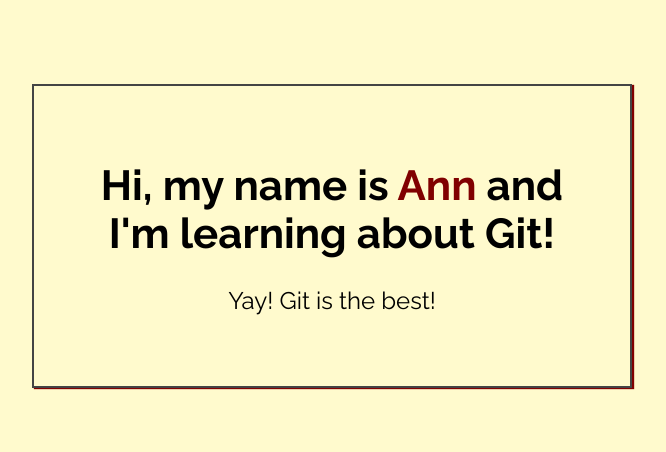
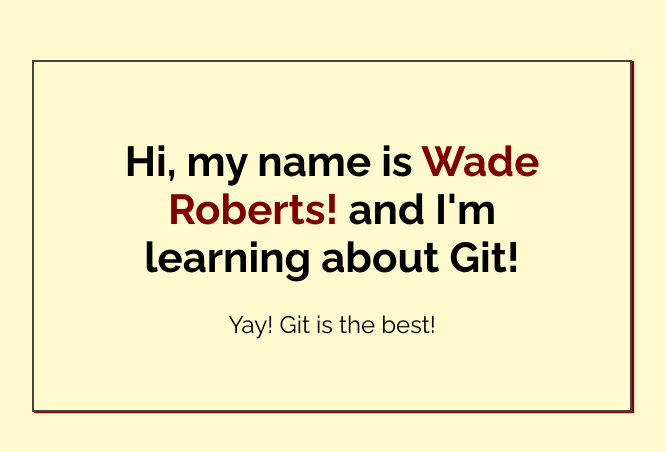
Before and after one commit to wademroberts/my-first-repo, a plain HTML site: page index.html in a window 1280 px wide. Shown: the part 164-616 px from the top of the page, without its empty margins (308-974 px from the left). Drawn offline with Linux system fonts and the light colour scheme.

Commit message:
added last name

```diff
--- a/index.html
+++ b/index.html
@@ -14,7 +14,7 @@
 <body>
 
     <div class="greeting">
-        <h1>Hi, my name is <span class="highlight">Ann</span> and I'm learning about Git! </h1>
+        <h1>Hi, my name is <span class="highlight">Wade Roberts!</span> and I'm learning about Git! </h1>
 
         <p>Yay! Git is the best!</p>
     </div>
```
